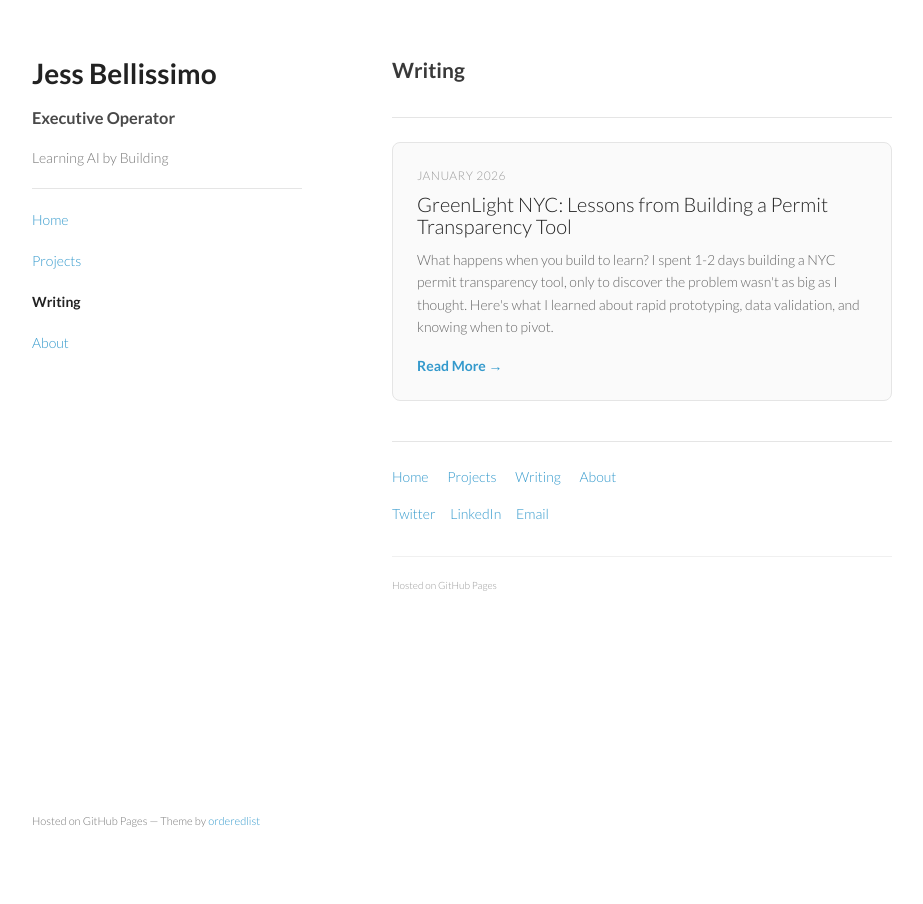
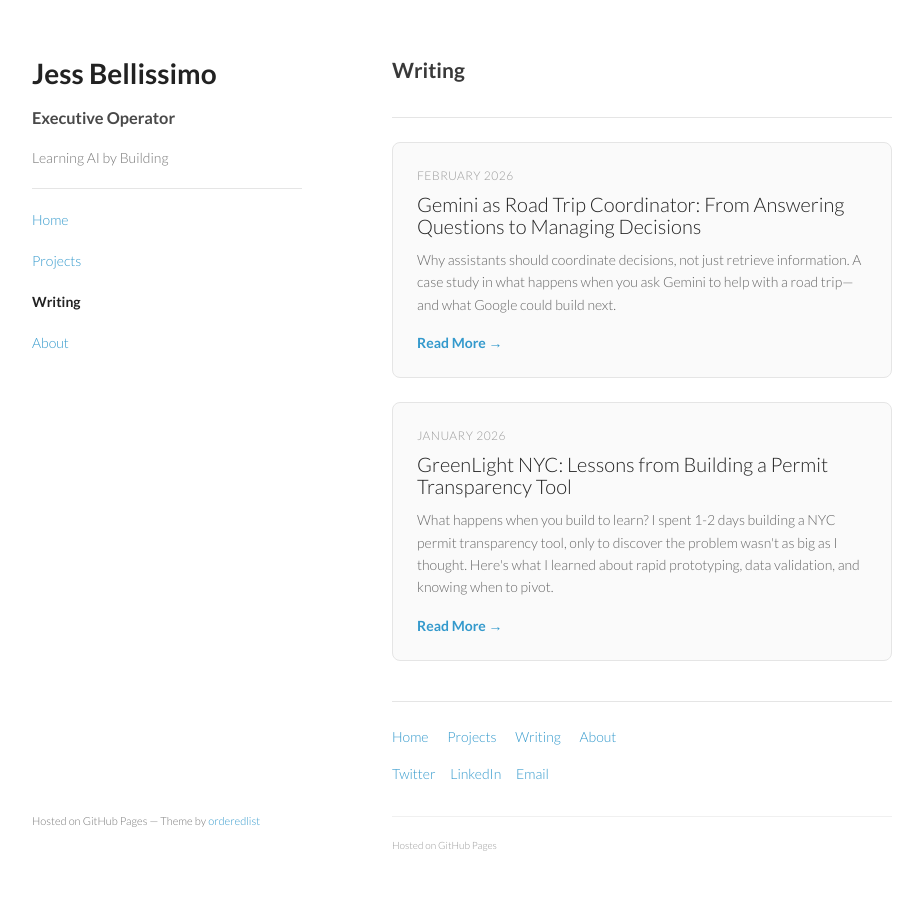
Before and after one commit to JBellissimo/jbellissimo.github.io, a Jekyll site: the page blog/index.html, which Jekyll copies as it is, in a window 1280 px wide. Shown: the whole page, without its empty margins (178-1101 px from the left). Built offline with Jekyll 4.4.1, drawn with Linux system fonts in a browser that asks for light colours.

Commit message:
Add Gemini road trip coordinator blog post

```diff
--- a/blog/index.html
+++ b/blog/index.html
@@ -102,6 +102,17 @@
         </div>
 
         <div class="post-card">
+          <div class="post-date">February 2026</div>
+          <h3 class="post-title">
+            <a href="/blog/gemini-road-trip-coordinator.html">Gemini as Road Trip Coordinator: From Answering Questions to Managing Decisions</a>
+          </h3>
+          <p class="post-excerpt">
+            Why assistants should coordinate decisions, not just retrieve information. A case study in what happens when you ask Gemini to help with a road trip—and what Google could build next.
+          </p>
+          <a href="/blog/gemini-road-trip-coordinator.html" class="read-more">Read More →</a>
+        </div>
+
+        <div class="post-card">
           <div class="post-date">January 2026</div>
           <h3 class="post-title">
             <a href="/blog/greenlight-nyc-permits.html">GreenLight NYC: Lessons from Building a Permit Transparency Tool</a>
```
